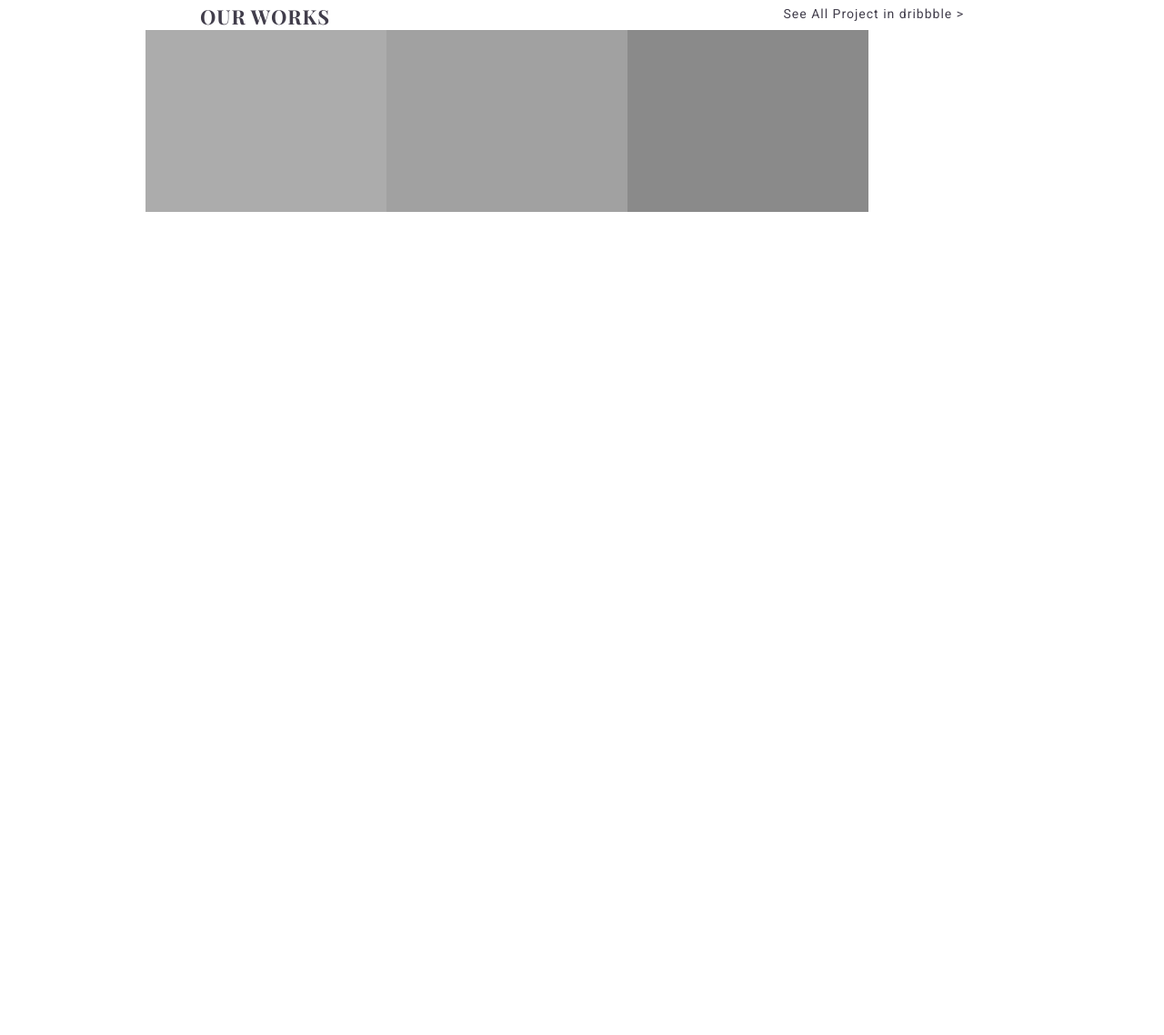
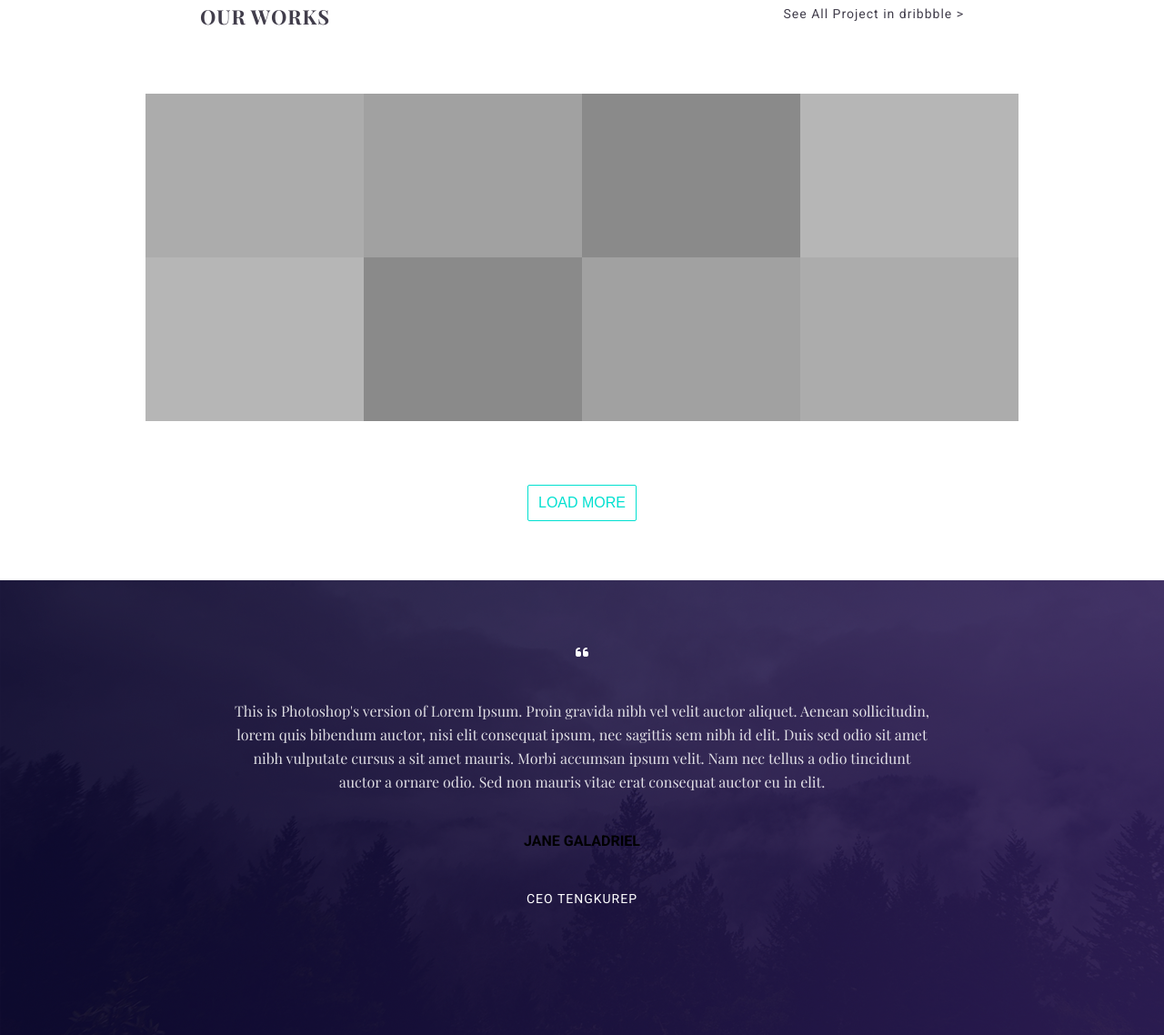
Before and after one commit to zelisabeta33-ops/tajem, a plain HTML site: page index.html in a window 1280 px wide. Shown: the part 3345-4483 px from the top of the page at 91% size. Before the commit the page ends 3843 px from the top, so only its background shows below. Drawn offline with nearby package versions, Linux system fonts and the light colour scheme; a web font is replaced by a local one.

Commit message:
employer start

```diff
--- a/css/main.css
+++ b/css/main.css
@@ -234,6 +234,7 @@
     max-width: 960px;
     margin: auto;
     padding: 65px 0px;
+    text-align: center;
 }
 .work-head{
     display: flex;
@@ -257,10 +258,9 @@
 .gallery{
     display: grid;
     grid-template-columns: repeat(4, 1fr);
-}
-.gallery .item{
-    width: 265px;
-    height: 200px;
+    max-width: 960px;
+    grid-auto-rows: 180px;
+    margin: 70px 0px;
 }
 .first{
     background-color: #acacac;
@@ -271,3 +271,47 @@
 .third{
     background-color: #8a8a8a;
 }
+.four{
+    background-color: #b6b6b6;
+}
+.five{
+    background-color: #b6b6b6;
+}
+.six{
+    background-color: #8a8a8a;
+}
+.seven{
+    background-color: #a1a1a1;
+}
+.eight{
+    background-color: #acacac;
+}
+
+.employer{
+    min-height: 500px;
+    background-image: url(../img/PUT\ YOUR\ BACKGROUND\ HERE1.png);
+    background-repeat: no-repeat;
+    background-size: cover;
+    display: flex;
+    flex-direction: column;
+    align-items: center;
+    text-align: center;
+    padding: 70px 0px;
+}
+.empl-container{
+    width: 770px;
+}
+.employer-info i{
+    color: white;
+    width: 30px;
+
+}
+.empl-bio{
+    font-size: 16px;
+    letter-spacing: 0px;
+    line-height: 26px;
+    color: #ffffff;
+    font-weight: 400;
+    opacity: 0.851;
+    font-family: "Playfair Display";
+}
--- a/index.html
+++ b/index.html
@@ -133,6 +133,18 @@
             <div class="item seven"></div>
             <div class="item eight"></div>
         </div>
+        <button class="btn">LOAD MORE</button>
+    </section>
+
+    <section class="employer">
+        <div class="empl-container">
+            <div class="employer-info">
+                <i class="fa-solid fa-quote-left"></i>
+                <p class="empl-bio">This is Photoshop's version  of Lorem Ipsum. Proin gravida nibh vel velit auctor aliquet. Aenean sollicitudin, lorem quis bibendum auctor, nisi elit consequat ipsum, nec sagittis sem nibh id elit. Duis sed odio sit amet nibh vulputate cursus a sit amet mauris. Morbi accumsan ipsum velit. Nam nec tellus a odio tincidunt auctor a ornare odio. Sed non  mauris vitae erat consequat auctor eu in elit.</p>
+                <h4>JANE GALADRIEL</h4>
+                <p class="empl-speciality">CEO TENGKUREP</p>
+            </div>
+        </div>
     </section>
 </body>
 </html>
```
